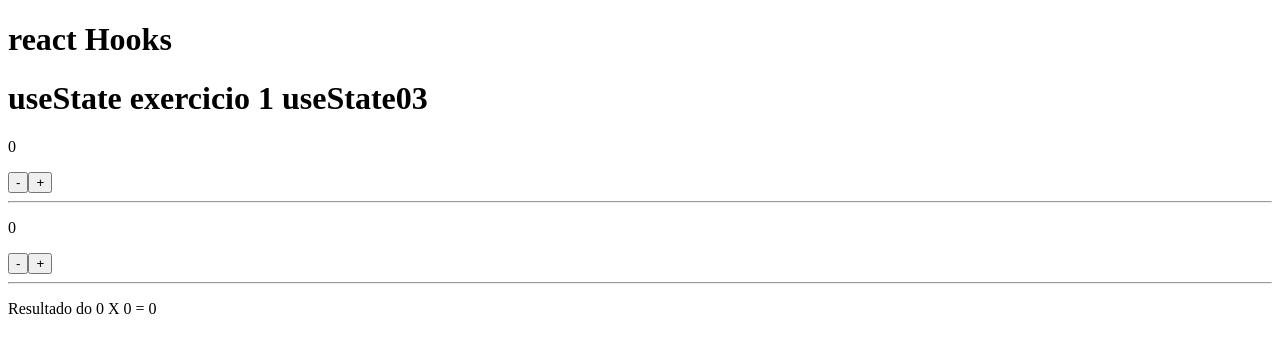
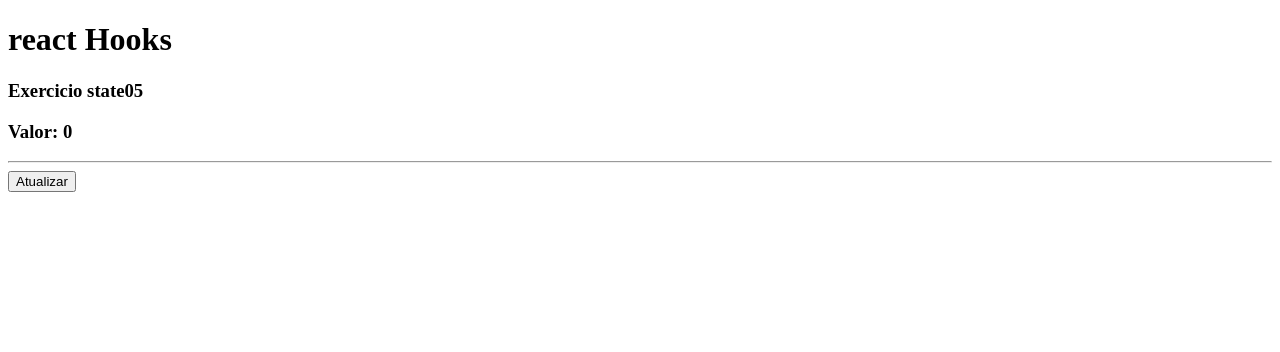
Before and after one commit to reginaldo-miranda/reactJoaoRibeiro, a React (Vite) app: page / in a window 1280 px wide. Shown: the top 352 px of the page. Built offline with nearby package versions, Linux system fonts and the light colour scheme.

Commit message:
05_hooks

```diff
--- a/index.html
+++ b/index.html
@@ -1,5 +1,5 @@
 <!doctype html>
-<html lang="en">
+<html lang="pt-br">
   <head>
     <meta charset="UTF-8" />
     <link rel="icon" type="image/svg+xml" href="/vite.svg" />
--- a/src/App.jsx
+++ b/src/App.jsx
@@ -64,7 +64,9 @@ import React from "react";
 //import { useState } from "react";
 //import HooksState01 from "./components/UseState01";
 //import HooksState02 from "./components/UseState02";
-import HooksState03 from "./components/UseState03";
+//import HooksState03 from "./components/UseState03";
+//import HooksState04 from "./components/UseState04";
+import HooksState05 from "./components/UseState05";
 
 export default () => {
 
@@ -73,7 +75,9 @@ export default () => {
      <h1>react Hooks</h1>
      {/* <HooksState01/>*/}
      {/*<HooksState02/>*/}
-     <HooksState03/>
+     {/*<HooksState03/>*/}
+     {/*<HooksState04/>*/}
+     <HooksState05/>
 
     </>
   );
--- /dev/null
+++ b/src/components/UseState04.css
@@ -0,0 +1,5 @@
+.layout{
+    display: flex;
+    flex-direction: row;
+    justify-content: space-between;
+}
--- /dev/null
+++ b/src/components/UseState04.jsx
@@ -0,0 +1,16 @@
+import React from "react";
+import './UseState04.css'
+import UseState04a from './UseState04a';
+
+export default () =>{
+    return(
+        <>
+            <h4>Exercicio useState 04</h4>
+            <div className="layout">
+                <UseState04a unidade={1}/>
+                <UseState04a unidade={5}/>
+                <UseState04a unidade={10}/>
+            </div>
+        </>
+    )
+}
--- /dev/null
+++ b/src/components/UseState05.jsx
@@ -0,0 +1,21 @@
+import React from "react";
+import { useState } from "react";
+import UseState05a from "./UseState05a";
+
+export default() => {
+
+    const [valor, setValor] = useState(0);
+
+    function atualizarValor(){
+        setValor(1000)
+    }
+
+    return(
+        <>
+            <h3>Exercicio state05</h3>
+            <h3>Valor: <strong>{valor}</strong> </h3>
+            <hr/>
+            <UseState05a funcao={atualizarValor}/>
+        </>
+    )
+}
--- /dev/null
+++ b/src/components/UseState05a.jsx
@@ -0,0 +1,12 @@
+import React from "react";
+
+export default({funcao}) => {
+
+
+
+    return(
+        <>
+            <button onClick={funcao}>Atualizar</button>
+        </>
+    )
+}
```
Also changed, not shown: src/components/UseState04a.jsx (added, +23 -0 lines).
